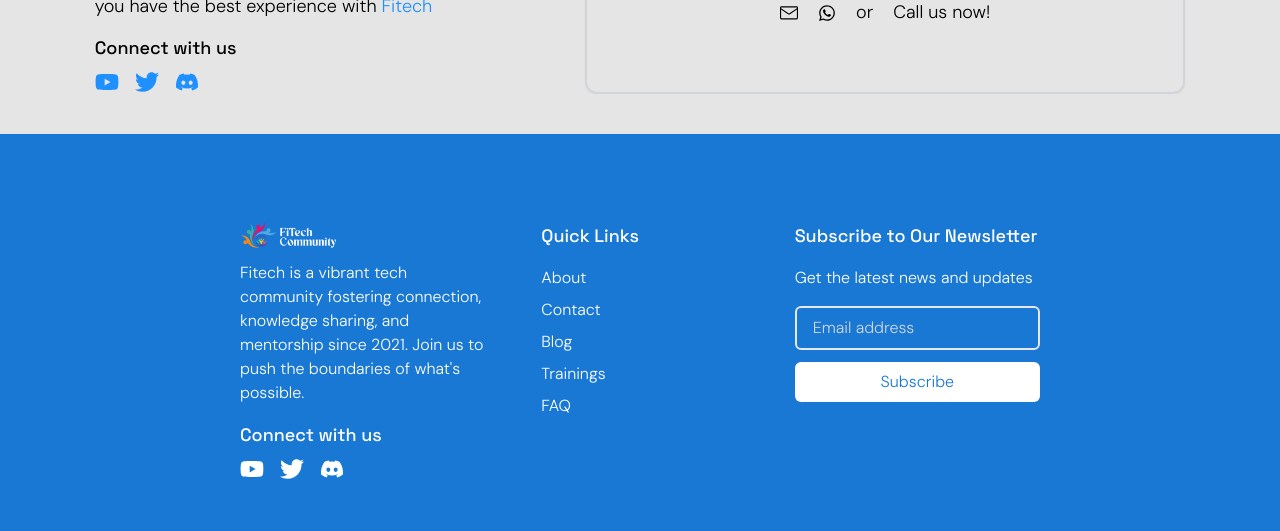
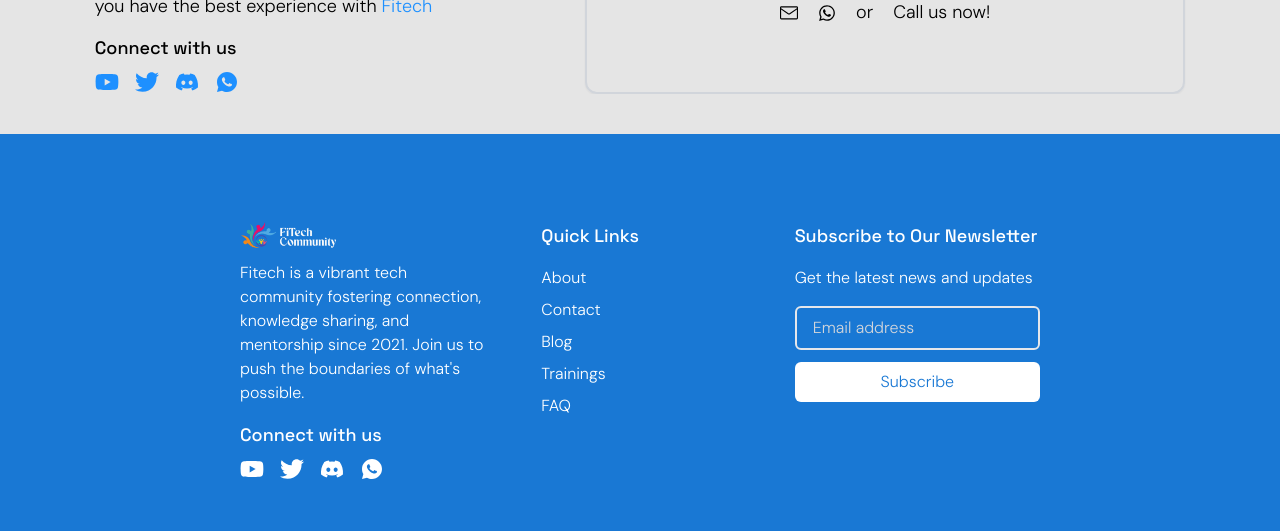
Before and after one commit to React-Community-Kaduna/fitech_website, a React (Vite) app: page /contact in a window 1280 px wide. Shown: the part 1066-1597 px from the top of the page. Built offline with nearby package versions, Linux system fonts and the light colour scheme.

Commit message:
whatsapp link update

```diff
--- a/src/Components/Footer.jsx
+++ b/src/Components/Footer.jsx
@@ -1,7 +1,7 @@
 import React from "react";
 import footerLogo from "../assets/footer_logo.png";
 import Button from "./Button";
-// import SubscribeForm from "./SubscribeForm";
+import { RiWhatsappFill } from "react-icons/ri";
 import { FaTwitter, FaYoutube, FaDiscord } from "react-icons/fa";
 import { Link } from "react-router-dom";
 
@@ -40,6 +40,11 @@
                 <li>
                   <a href="https://discord.gg/9REgpp5r">
                     <FaDiscord className="text-2xl" />
+                  </a>
+                </li>
+                <li>
+                  <a href="https://chat.whatsapp.com/DvtUhe9dU0gLFkwnyCMJ8M">
+                    <RiWhatsappFill className="text-2xl" />
                   </a>
                 </li>
               </ul>
--- a/src/pages/Contact.jsx
+++ b/src/pages/Contact.jsx
@@ -8,6 +8,7 @@
 import logo from "../assets/logo.png";
 import { MdOutlineClose } from "react-icons/md";
 import { RxHamburgerMenu } from "react-icons/rx";
+import { RiWhatsappFill } from "react-icons/ri";
 import {
   FaTwitter,
   FaYoutube,
@@ -194,6 +195,11 @@
                       <FaDiscord className="text-2xl" />
                     </a>
                   </li>
+                  <li>
+                    <a href="https://chat.whatsapp.com/DvtUhe9dU0gLFkwnyCMJ8M">
+                      <RiWhatsappFill className="text-2xl" />
+                    </a>
+                  </li>
                 </ul>
               </div>
             </div>
```
